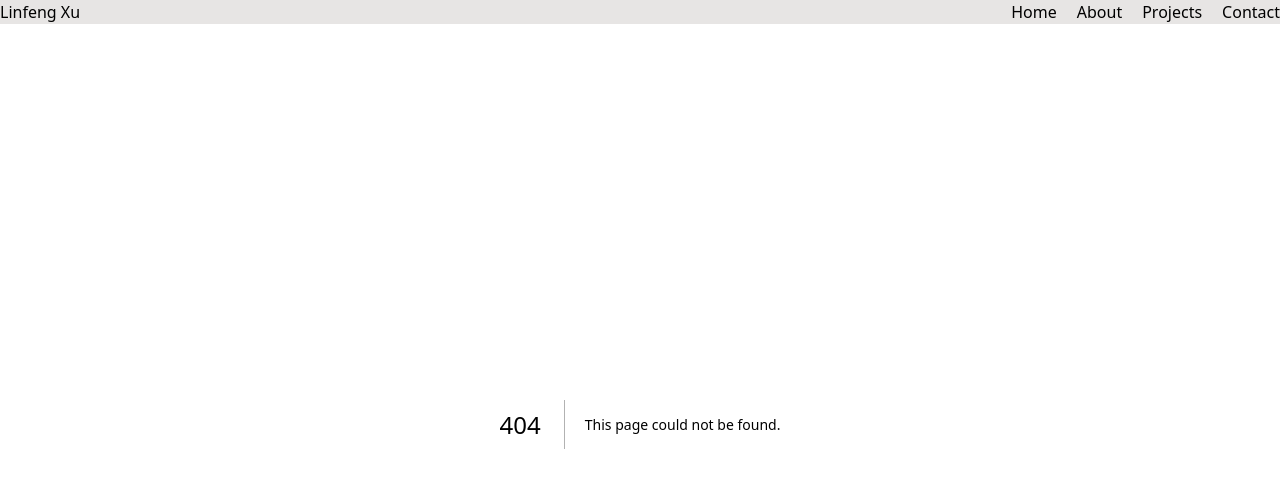
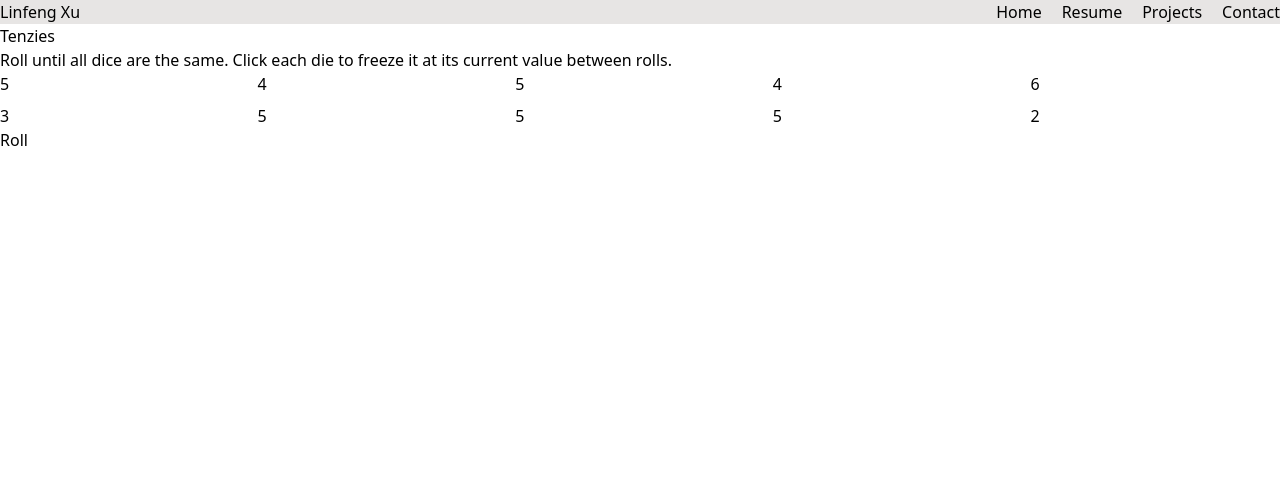
Before and after one commit to whiskey711/my-website-app, a Next.js app: page /projects/tenzies in a window 1280 px wide. Before the commit this address had no page. Shown: the top 488 px of the page. Built offline with nearby package versions, Linux system fonts and the light colour scheme.

Commit message:
tenzies on the way

```diff
--- a/components/Navbar.js
+++ b/components/Navbar.js
@@ -11,8 +11,10 @@ export default function Navbar() {
           <Link
             href="/"
             className="rounded-lg hover:underline">Home</Link>
-          <li className="rounded-lg hover:underline">About</li>
-          <li className="rounded-lg hover:underline">Projects</li>
+          <li className="rounded-lg hover:underline">Resume</li>
+          <Link
+            href="/projects"
+            className="rounded-lg hover:underline">Projects</Link>
           <li className="rounded-lg hover:underline">Contact</li>
         </ul>
       </nav>
--- /dev/null
+++ b/components/tenzies-components/Die.js
@@ -0,0 +1,12 @@
+import { useState, useEffect } from "react";
+
+export default function Die(props) {
+  return (
+    <div
+      onClick={props.holdDice}
+      className={`${props.isHeld ? "bg-teal-300" : "bg-white"} hover:cursor-pointer`}
+    >
+      <h1>{props.value}</h1>
+    </div>
+  );
+}
--- /dev/null
+++ b/components/tenzies-components/TenzieInterface.js
@@ -0,0 +1,62 @@
+import Die from "./die";
+import { useEffect, useState } from "react";
+import { nanoid } from "nanoid";
+
+export default function TenzieInterface() {
+
+  const [dice, setDice] = useState([
+    {
+      value: 1,
+      isHeld: false,
+      id: nanoid()
+    }
+  ]);
+
+  useEffect(() => {
+    setDice(allNewDice());
+  }, [])
+
+  function allNewDice() {
+    const newDice = []
+    for (let i = 0; i < 10; i++) {
+        newDice.push(generateNewDie())
+    }
+    return newDice;
+  }
+
+  function generateNewDie(){
+    return {
+      value: Math.ceil(Math.random() * 6),
+      isHeld: false,
+      id: nanoid()
+    }
+  }
+
+  function holdDice(id) {
+    setDice(oldDice => oldDice.map(die => {
+      return die.id === id ? {...die, isHeld: !die.isHeld} : die
+    }))
+  }
+
+  const diceElements = dice.map((die) => {
+    return (
+      <Die
+        key={die.id}
+        value={die.value}
+        isHeld={die.isHeld}
+        holdDice={() => holdDice(die.id)}
+      />
+    )
+  })
+
+  return (
+    <div className="container">
+      <h1>Tenzies</h1>
+      <p>Roll until all dice are the same. Click each die to freeze it at its current value between rolls.</p>
+      <div className="grid grid-cols-5 gap-2">
+        {diceElements}
+      </div>
+      <button>Roll</button>
+    </div>
+  );
+}
--- a/components/Head.js
+++ b/components/travel-journal-components/Head.js
@@ -1,5 +1,5 @@
 import Image from "next/image"
-import logo from "../public/images/travel-journal-logo.png"
+import logo from "../../public/images/travel-journal-logo.png"
 
 function Head() {
   return (
--- a/components/TravelSection.js
+++ b/components/travel-journal-components/TravelSection.js
@@ -1,5 +1,5 @@
 import Image from "next/image";
-import marker from "../public/images/map-marker.png"
+import marker from "../../public/images/map-marker.png"
 
 function TravelSection(props) {
   return (
--- a/package.json
+++ b/package.json
@@ -12,6 +12,7 @@
     "@next/font": "13.1.6",
     "eslint": "8.34.0",
     "eslint-config-next": "13.1.6",
+    "nanoid": "^4.0.1",
     "next": "13.1.6",
     "react": "18.2.0",
     "react-dom": "18.2.0"
--- /dev/null
+++ b/pages/projects/index.js
@@ -0,0 +1,20 @@
+import Link from "next/link";
+
+export default function projects(){
+  return (
+    <div className="grid grid-cols-2 gap-5">
+      <Link
+        href="/projects/travel-journal"
+        className="bg-zinc-200">Travel Journal</Link>
+      <Link
+        href="/projects/meme-generator"
+        className="bg-zinc-200">Meme Generator</Link>
+      <Link
+        href="/projects/tenzies"
+        className="bg-zinc-200">Tenzies</Link>
+      <Link
+        href="/projects/quizzical"
+        className="bg-zinc-200">Quizzical</Link>
+    </div>
+  );
+}
--- /dev/null
+++ b/pages/projects/meme-generator.js
@@ -0,0 +1,6 @@
+
+export default function memeGenerator() {
+  return (
+    <p>meme generator</p>
+  )
+}
--- /dev/null
+++ b/pages/projects/quizzical.js
@@ -0,0 +1,6 @@
+
+export default function quizzical() {
+  return (
+    <p>quizzical</p>
+  )
+}
--- /dev/null
+++ b/pages/projects/tenzies.js
@@ -0,0 +1,9 @@
+import TenzieInterface from "@/components/tenzies-components/TenzieInterface"
+
+export default function tenzies() {
+  return (
+    <div>
+      <TenzieInterface />
+    </div>
+  )
+}
--- a/pages/travel-journal.js
+++ b/pages/projects/travel-journal.js
@@ -1,5 +1,5 @@
-import Head from "../components/Head"
-import TravelSection from "../components/TravelSection"
+import Head from "../../components/travel-journal-components/Head"
+import TravelSection from "../../components/travel-journal-components/TravelSection"
 
 const journalData = [
   {
```
Also changed, not shown: 1 other file (tests, documents, lock files or other folders).
